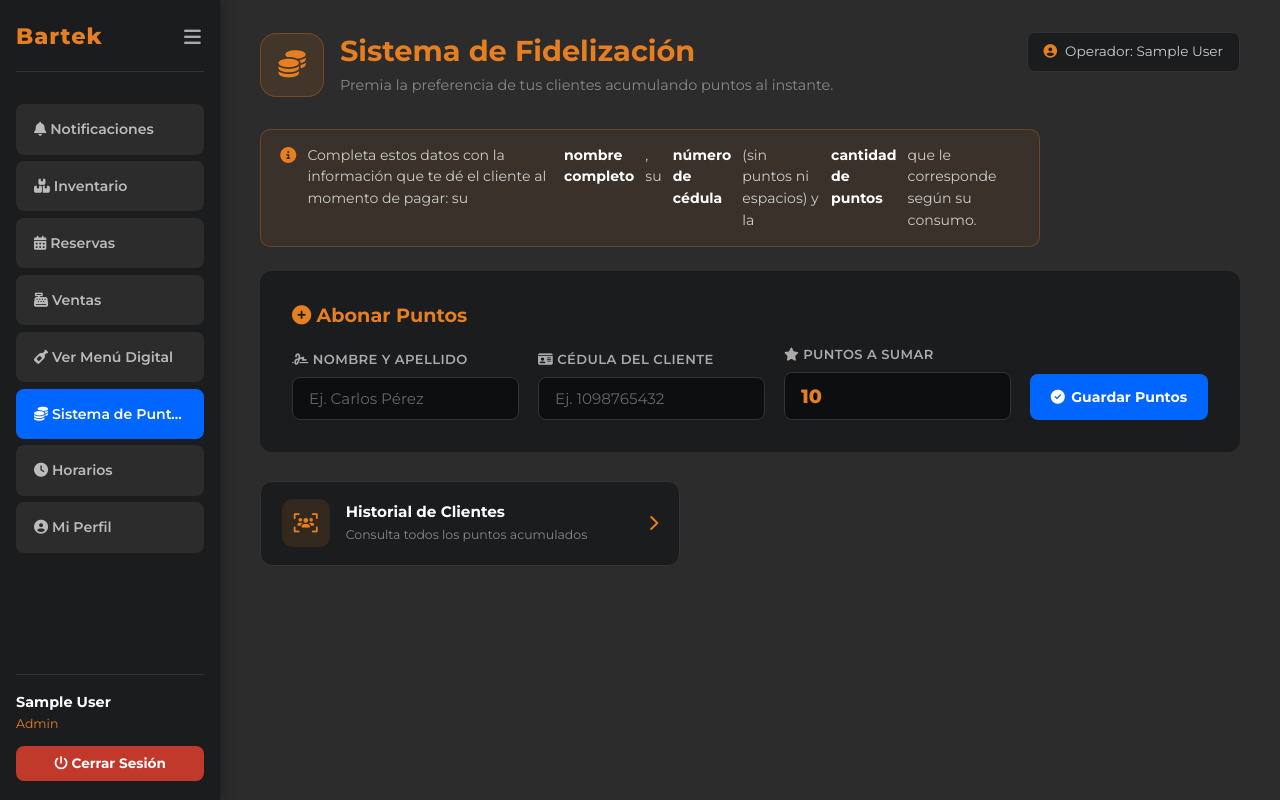
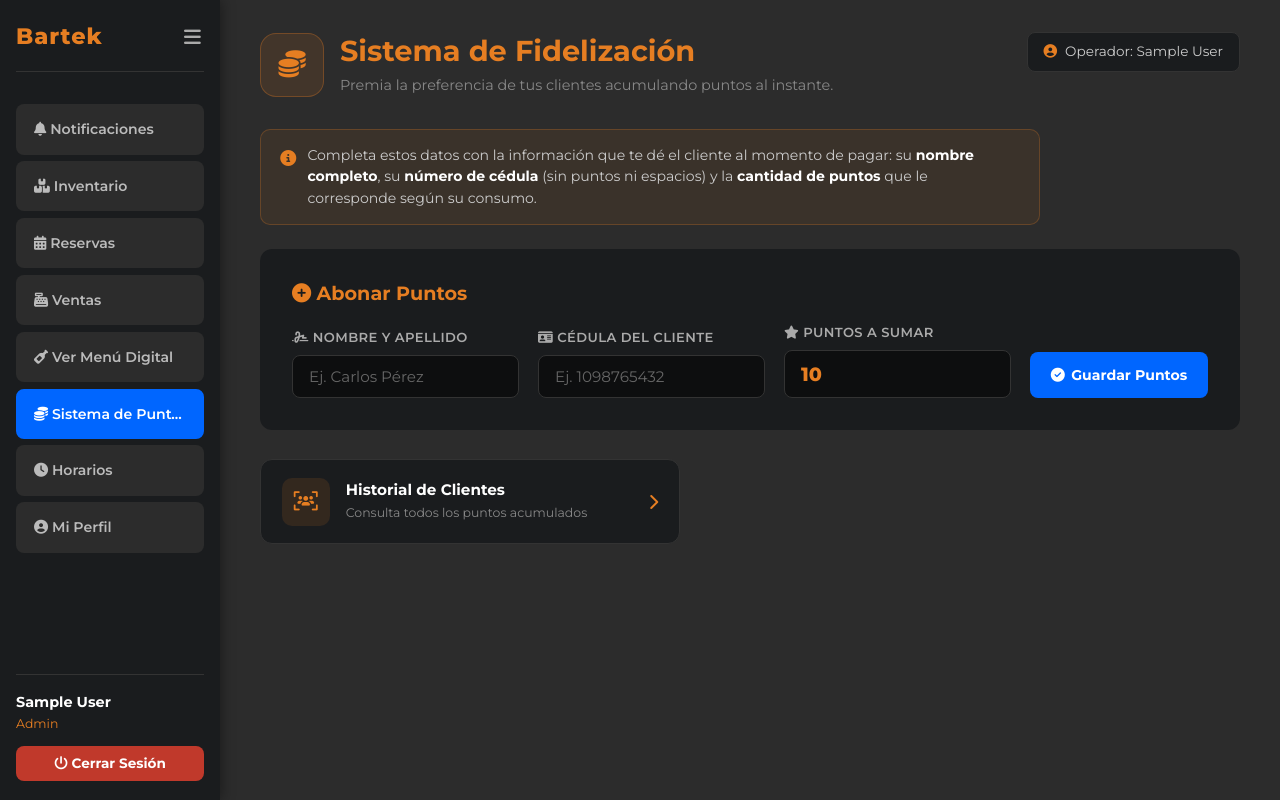
Before and after one commit to Koi033/barteksena, a PHP site: page /puntos in a window 1280 px wide. Run offline with PHP 8.4, Linux system fonts and the light colour scheme; the visitor is signed in with stand-in values (Sample User, id 1); some libraries are stand-ins or nearby versions.

Commit message:
fix horarios y puntos

```diff
--- a/app/views/puntos/index.php
+++ b/app/views/puntos/index.php
@@ -21,10 +21,12 @@
 
 <!-- Instrucciones para el camarero -->
 <p class="puntos-instrucciones">
-    <i class="fas fa-circle-info" aria-hidden="true"></i>
-    Completa estos datos con la información que te dé el cliente al momento de pagar:
-    su <strong>nombre completo</strong>, su <strong>número de cédula</strong> (sin puntos ni espacios)
-    y la <strong>cantidad de puntos</strong> que le corresponde según su consumo.
+    <span class="puntos-instrucciones-icono"><i class="fas fa-circle-info" aria-hidden="true"></i></span>
+    <span class="puntos-instrucciones-texto">
+        Completa estos datos con la información que te dé el cliente al momento de pagar:
+        su <strong>nombre completo</strong>, su <strong>número de cédula</strong> (sin puntos ni espacios)
+        y la <strong>cantidad de puntos</strong> que le corresponde según su consumo.
+    </span>
 </p>
 
 <!-- Abonar puntos: tarjeta horizontal -->
--- a/public/css/dashboard-puntos.css
+++ b/public/css/dashboard-puntos.css
@@ -130,14 +130,14 @@
     max-width: 780px;
 }
 
-.puntos-instrucciones i {
+.puntos-instrucciones-icono {
     color: #E67E22;
     font-size: 1rem;
     margin-top: 0.15rem;
     flex-shrink: 0;
 }
 
-.puntos-instrucciones strong { color: #fff; }
+.puntos-instrucciones-texto strong { color: #fff; }
 
 .puntos-historial-card {
     max-width: 420px;
```
Also changed, not shown: app/models/HorarioModel.php (+8 -8 lines).
